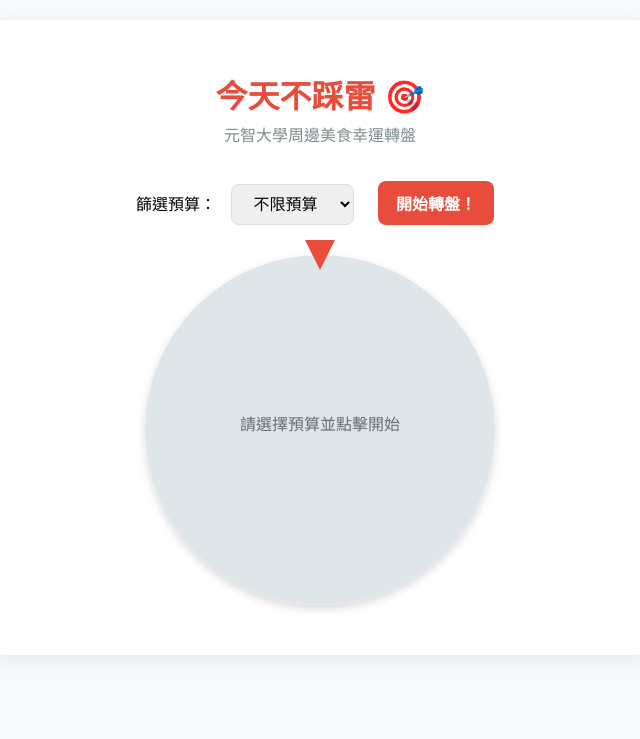
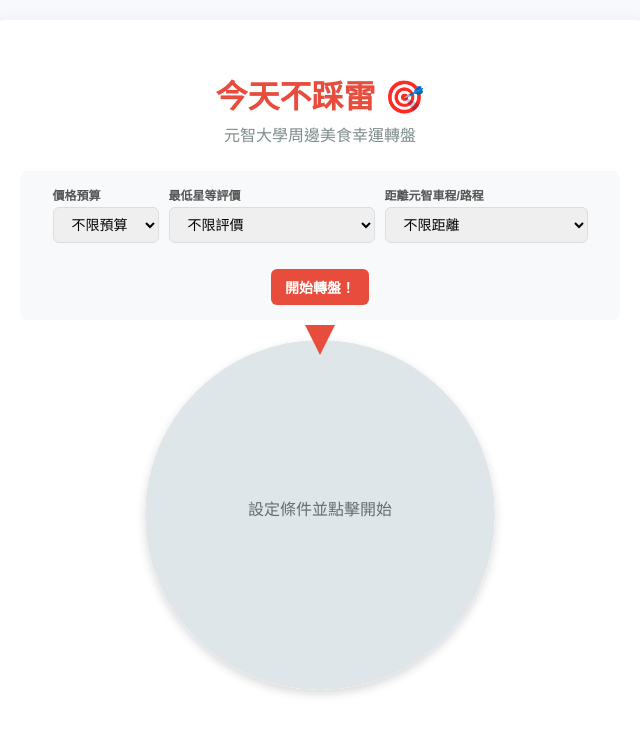
Before and after one commit to lcxin125-svg/food-project, a Flask app: template templates/index.html in a window 1280 px wide. Shown: the top 739 px of the page, without its empty margins (320-960 px from the left). Run offline with Flask 3, Linux system fonts and the light colour scheme; the template is opened without the code that fills it, so the values that code supplies are empty; parts of the project's set-up code (start-up, migrations or seed data) failed here and were passed over.

Commit message:
Add files via upload

```diff
--- a/templates/index.html
+++ b/templates/index.html
@@ -26,6 +26,50 @@
         h1 { color: #e74c3c; margin-bottom: 5px; }
         .subtitle { color: #7f8c8d; margin-bottom: 25px; }
 
+        /* 篩選區塊排版 */
+        .filter-group {
+            background: #f8f9fa;
+            padding: 15px;
+            border-radius: 8px;
+            margin-bottom: 20px;
+            display: flex;
+            flex-wrap: wrap;
+            justify-content: center;
+            gap: 10px;
+            align-items: center;
+        }
+
+        .filter-item {
+            display: flex;
+            flex-direction: column;
+            align-items: flex-start;
+        }
+
+        .filter-item label {
+            font-size: 12px;
+            color: #555;
+            margin-bottom: 4px;
+            font-weight: bold;
+        }
+
+        select, button {
+            font-size: 14px;
+            padding: 8px 14px;
+            border-radius: 6px;
+            border: 1px solid #ddd;
+        }
+        button {
+            background-color: #e74c3c;
+            color: white;
+            border: none;
+            cursor: pointer;
+            font-weight: bold;
+            transition: background 0.2s;
+            margin-top: 16px;
+        }
+        button:hover { background-color: #c0392b; }
+        button:disabled { background-color: #bdc3c7; }
+
         .wheel-box {
             position: relative;
             width: 350px;
@@ -49,24 +93,6 @@
             z-index: 10;
         }
 
-        select, button {
-            font-size: 16px;
-            padding: 10px 18px;
-            margin: 10px;
-            border-radius: 8px;
-            border: 1px solid #ddd;
-        }
-        button {
-            background-color: #e74c3c;
-            color: white;
-            border: none;
-            cursor: pointer;
-            font-weight: bold;
-            transition: background 0.2s;
-        }
-        button:hover { background-color: #c0392b; }
-        button:disabled { background-color: #bdc3c7; }
-
         .result-card {
             margin-top: 25px;
             padding: 20px;
@@ -85,14 +111,37 @@
     <h1>今天不踩雷 🎯</h1>
     <div class="subtitle">元智大學周邊美食幸運轉盤</div>
 
-    <div>
-        <label for="budgetSelect">篩選預算：</label>
+    <div class="filter-group">
+        <div class="filter-item">
+            <label for="budgetSelect">價格預算</label>
             <select id="budgetSelect">
                 <option value="all">不限預算</option>
                 {% for b in budgets %}
                 <option value="{{ b }}">{{ b }}</option>
                 {% endfor %}
             </select>
+        </div>
+
+        <div class="filter-item">
+            <label for="ratingSelect">最低星等評價</label>
+            <select id="ratingSelect">
+                <option value="0">不限評價</option>
+                <option value="4.5">⭐ 4.5 星以上 (極高好評)</option>
+                <option value="4.0">⭐ 4.0 星以上 (優質推薦)</option>
+                <option value="3.5">⭐ 3.5 星以上 (普通水準)</option>
+            </select>
+        </div>
+
+        <div class="filter-item">
+            <label for="timeSelect">距離元智車程/路程</label>
+            <select id="timeSelect">
+                <option value="999">不限距離</option>
+                <option value="5">📍 5 分鐘內 (近校區)</option>
+                <option value="10">📍 10 分鐘內 (中等距離)</option>
+                <option value="15">📍 15 分鐘內 (稍微偏遠)</option>
+            </select>
+        </div>
+
         <button id="spinBtn" onclick="fetchAndSpin()">開始轉盤！</button>
     </div>
 
@@ -131,7 +180,7 @@ function drawDefaultWheel() {
     ctx.fillStyle = '#636e72';
     ctx.font = '16px Microsoft JhengHei';
     ctx.textAlign = 'center';
-    ctx.fillText('請選擇預算並點擊開始', 175, 175);
+    ctx.fillText('設定條件並點擊開始', 175, 175);
 }
 
 function drawWheel(list, angleOffset = 0) {
@@ -149,14 +198,15 @@ function drawWheel(list, angleOffset = 0) {
         ctx.fill();
 
         ctx.save();
+        let name = list[i]['餐廳名稱'];
+        if(name.length > 5) name = name.substring(0, 5) + '...';
+
         ctx.fillStyle = '#2d3436';
-        ctx.font = 'bold 12px Microsoft JhengHei';
+        ctx.font = 'bold 11px Microsoft JhengHei';
         ctx.translate(175, 175);
         ctx.rotate(angle + arcSize / 2);
         ctx.textAlign = 'right';
-        let name = list[i]['餐廳名稱'];
-        if(name.length > 8) name = name.substring(0, 7) + '...';
-        ctx.fillText(name, 160, 5);
+        ctx.fillText(name, 140, 4);
         ctx.restore();
     }
 }
@@ -164,16 +214,19 @@ function drawWheel(list, angleOffset = 0) {
 function fetchAndSpin() {
     if (isSpinning) return;
     const budget = document.getElementById('budgetSelect').value;
+    const rating = document.getElementById('ratingSelect').value;
+    const time = document.getElementById('timeSelect').value;
 
+    // 將三個篩選條件同時打包送給 Python 後端
     fetch('/get_restaurants', {
         method: 'POST',
         headers: { 'Content-Type': 'application/json' },
-        body: JSON.stringify({ budget: budget })
+        body: JSON.stringify({ budget: budget, rating: rating, time: time })
     })
     .then(response => response.json())
     .then(data => {
         if (data.status === 'empty' || data.restaurants.length === 0) {
-            alert('此預算區間內沒有餐廳資料！');
+            alert('找不到符合目前篩選條件的餐廳，請放寬標準再試一次！');
             return;
         }
         restaurants = data.restaurants;
```
Lines whose indentation alone changed are shown as unchanged.
